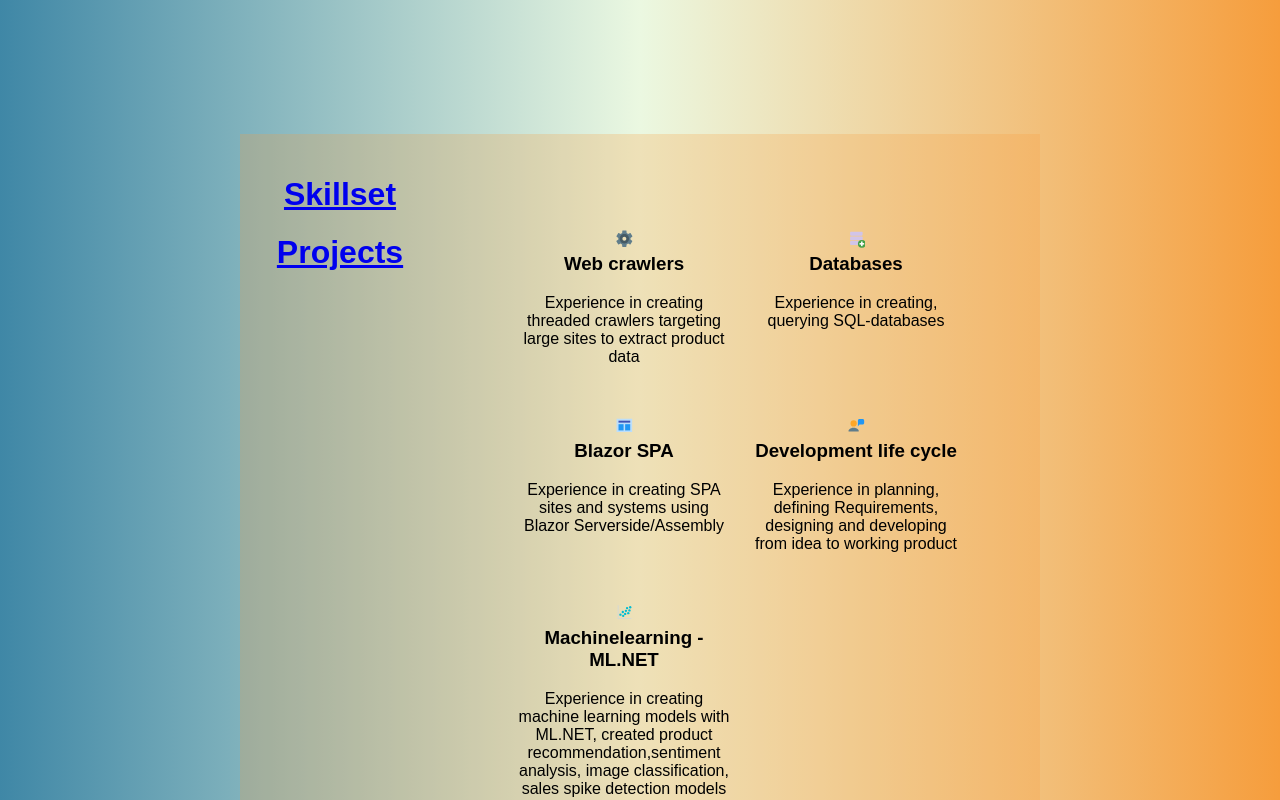
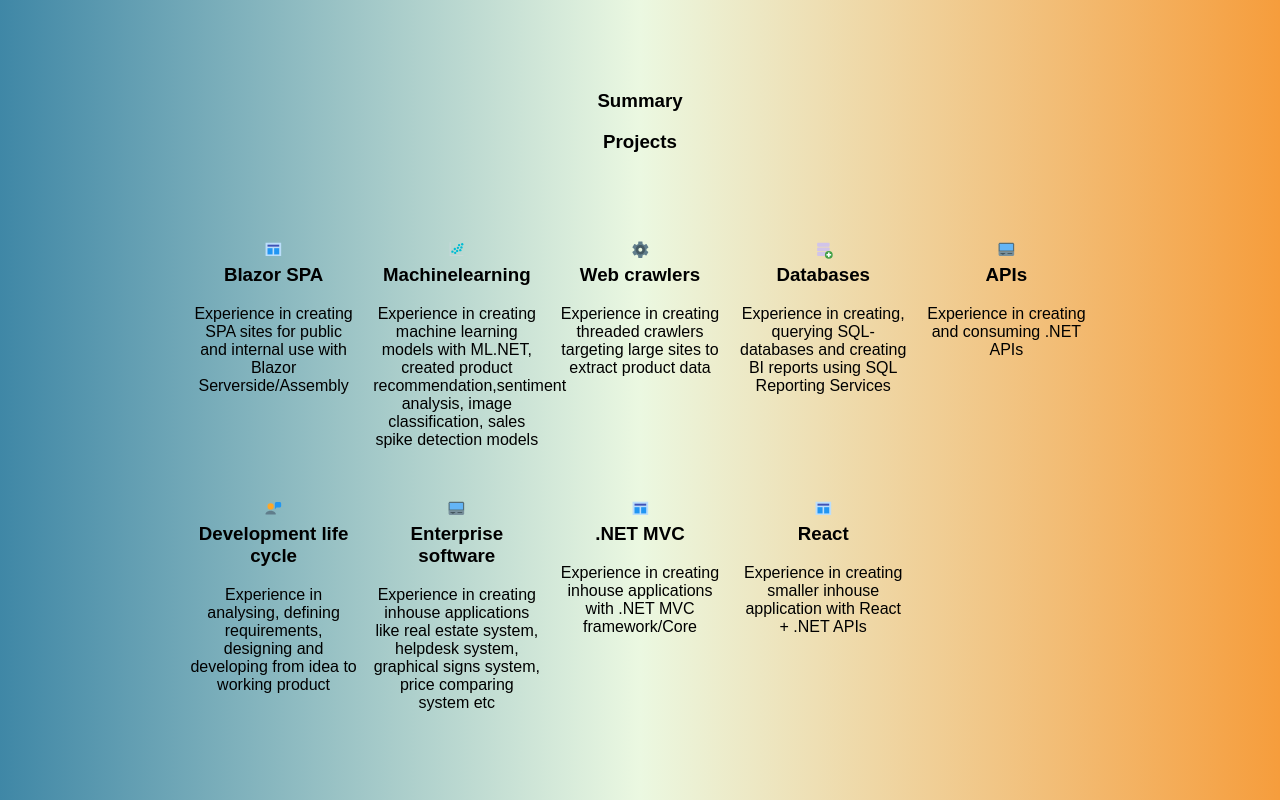
Before and after one commit to felixahlcrona/PortfolioPage, a React (Create React App) app: page /projects in a window 1280 px wide. Shown: the top 800 px of the page. Built offline with nearby package versions, Linux system fonts and the light colour scheme; a web font is replaced by a local one.

Commit message:
GH pages

```diff
--- a/package.json
+++ b/package.json
@@ -1,4 +1,5 @@
 {
+  "homepage": "http://felixahlcrona.github.io/PortfolioPage",
   "name": "PortfolioPage",
   "version": "0.1.0",
   "private": true,
@@ -17,6 +18,8 @@
     "web-vitals": "^1.1.1"
   },
   "scripts": {
+    "predeploy": "npm run build",
+    "deploy": "gh-pages -d build",
     "start": "react-scripts start",
     "build": "react-scripts build",
     "test": "react-scripts test",
--- a/src/App.css
+++ b/src/App.css
@@ -4,43 +4,19 @@
   background: linear-gradient(0.25turn, #3f87a6, #ebf8e1, #f69d3c);
 }
 .container{
-  padding: 10%;
+  padding: 5%;
 }
 .parent {
-  background: #f69d3c40;
   display: grid;
-  grid-template-columns: minmax(90px, 25%) 1fr;
-  max-width: 800px;
+  max-width: 1000px;
   justify-content: center;
   margin: auto;
 }
 
 .section{
-  /* background: #f1f1f100; */
-  padding: 10px;
-  margin: 10px;
   text-align: center;
 }
 
-.textContainer{
-  background: #f69d3c12;
-  max-width: 500px;
-  padding: 10px;
-  margin: 10px;
-  text-align: center;
-
-}
-@keyframes mymove {
-  0%   {left:0px; top:0px;}
-  25%  {left:200px; top:0px;}
-  50%  {left:200px; top:200px;}
-  75%  {left:0px; top:200px;}
-  100% {left:0px; top:0px;}
-}
-.animatedLogos{
-  animation: mymove 25s infinite;
-  position: relative;
-}
 .logos {
   width: 60px;
   height: 60px;
@@ -52,7 +28,10 @@
   grid-gap: 1rem;
   grid-template-columns: repeat(auto-fit, minmax(150px, 1fr));
 }
-
+.linkText{
+  text-decoration: 'none';
+  color: black;
+}
 * {
   font-family: 'Garogier', sans-serif;
  }
--- a/src/App.tsx
+++ b/src/App.tsx
@@ -17,11 +17,8 @@
       <div className="parent">
         <div className="section" >
 
-
-
-
-          <Link to="/login"><h1>Skillset</h1></Link>
-          <Link to="/projects"><h1>Projects</h1></Link>
+          <Link to="/login" style={{ textDecoration: 'none' }} className="linkText"><h3>Summary</h3></Link>
+          <Link to="/projects"style={{ textDecoration: 'none' }} className="linkText"><h3>Projects</h3></Link>
 
 
 
--- a/src/Projects.tsx
+++ b/src/Projects.tsx
@@ -2,18 +2,22 @@
 // @ts-ignore
 import { Fade } from 'react-reveal';
 import './App.css';
-import { FcSettings,FcAddDatabase,FcTemplate,FcVoicePresentation,FcScatterPlot } from 'react-icons/fc';
+import { FcSettings,FcAddDatabase,FcTemplate,FcVoicePresentation,FcScatterPlot,FcSelfServiceKiosk } from 'react-icons/fc';
 
 const Skills: React.FC = () => {
 
   return <div className="container">
     <Fade top cascade>
     <div className="boxContainer">
+    <div className="box"><h3><FcTemplate /> <br></br>Blazor SPA</h3> <p>Experience in creating SPA sites for public and internal use with Blazor Serverside/Assembly </p></div>
+    <div className="box"><h3><FcScatterPlot /> <br></br>Machinelearning </h3> <p>Experience in creating machine learning models with ML.NET, created product recommendation,sentiment analysis, image classification, sales spike detection models  </p></div>
     <div className="box"><h3><FcSettings /> <br></br>Web crawlers</h3> <p>Experience in creating threaded crawlers targeting large sites to extract product data</p></div>
-    <div className="box"><h3><FcAddDatabase /> <br></br>Databases</h3> <p>Experience in creating, querying SQL-databases </p></div>
-    <div className="box"><h3><FcTemplate /> <br></br>Blazor SPA</h3> <p>Experience in creating SPA sites and systems using Blazor Serverside/Assembly </p></div>
-    <div className="box"><h3><FcVoicePresentation /> <br></br>Development life cycle </h3> <p>Experience in planning, defining Requirements, designing and developing from idea to working product </p></div>
-    <div className="box"><h3><FcScatterPlot /> <br></br>Machinelearning - ML.NET </h3> <p>Experience in creating machine learning models with ML.NET, created product recommendation,sentiment analysis, image classification, sales spike detection models  </p></div>
+    <div className="box"><h3><FcAddDatabase /> <br></br>Databases</h3> <p>Experience in creating, querying SQL-databases and creating BI reports using SQL Reporting Services  </p></div>
+    <div className="box"><h3><FcSelfServiceKiosk /> <br></br>APIs</h3> <p>Experience in creating and consuming .NET APIs </p></div>
+    <div className="box"><h3><FcVoicePresentation /> <br></br>Development life cycle </h3> <p>Experience in analysing, defining requirements, designing and developing from idea to working product </p></div>
+    <div className="box"><h3><FcSelfServiceKiosk /> <br></br>Enterprise software</h3> <p>Experience in creating inhouse applications like real estate system, helpdesk system, graphical signs system, price comparing system etc </p></div>
+    <div className="box"><h3><FcTemplate /> <br></br>.NET MVC</h3> <p>Experience in creating inhouse applications with .NET MVC framework/Core </p></div>
+    <div className="box"><h3><FcTemplate /> <br></br>React</h3> <p>Experience in creating smaller inhouse application with React + .NET APIs </p></div>
   </div>
     </Fade>
 
```
